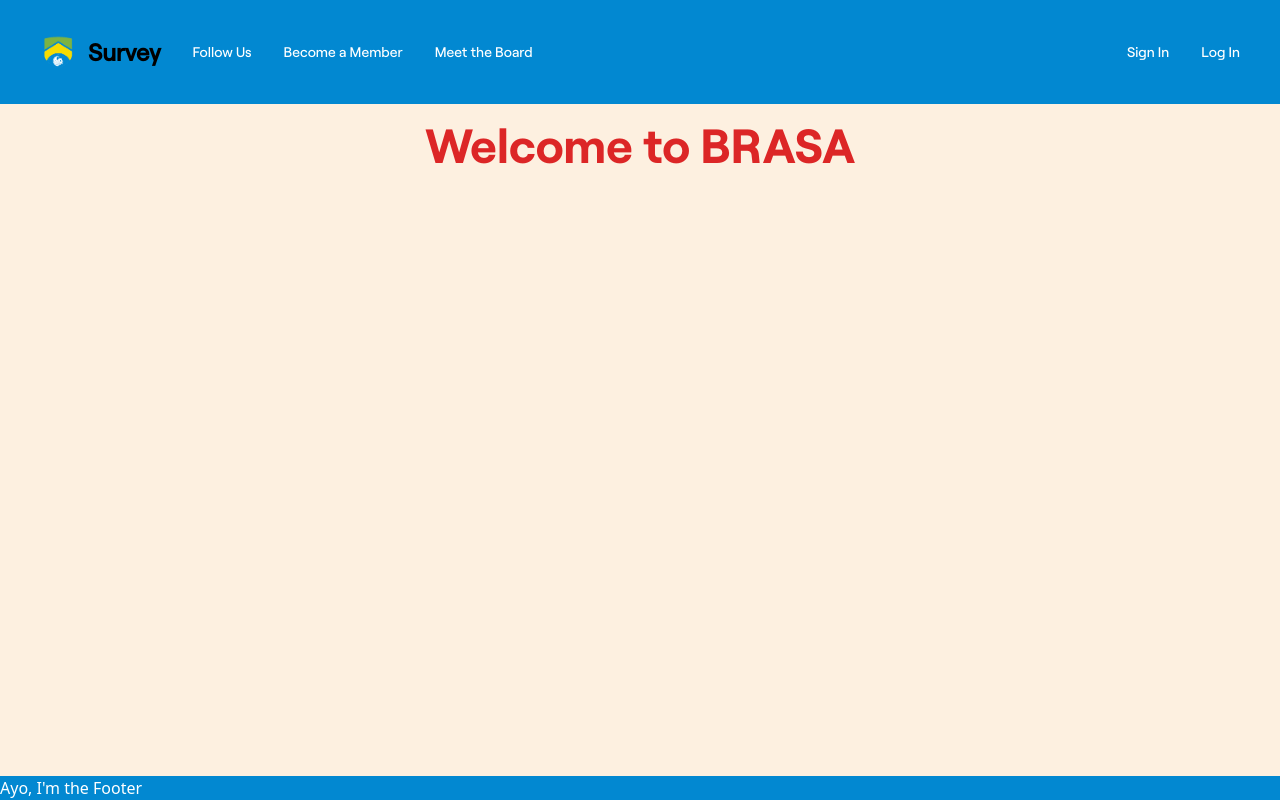
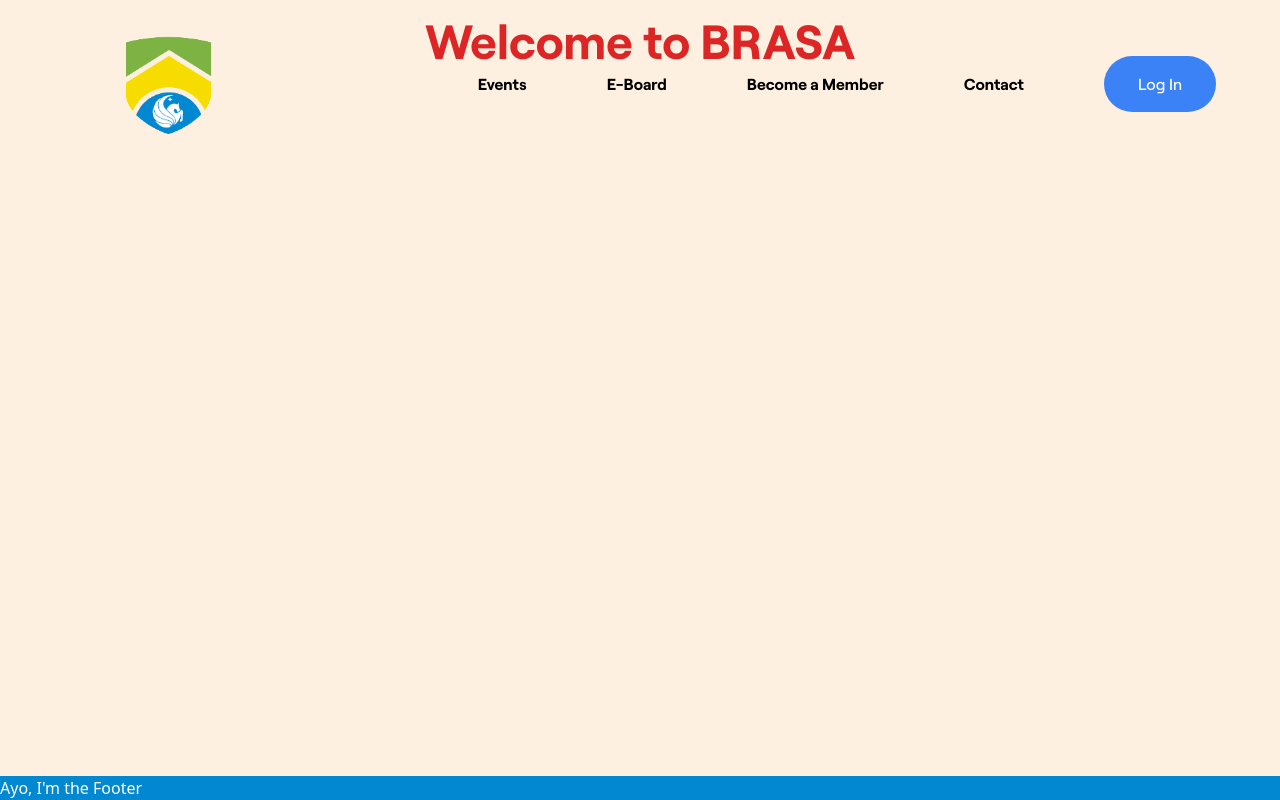
Before and after one commit to UCF-BRASA/BRASA-Web, a Next.js app: page / in a window 1280 px wide. Built offline with nearby package versions, Linux system fonts and the light colour scheme.

Commit message:
BRWEB-15: Finalized Navbar for unlogged users

```diff
--- a/src/components/Navbar/Navbar.tsx
+++ b/src/components/Navbar/Navbar.tsx
@@ -5,39 +5,47 @@ const Navbar: FC = () => {
   const [showLogin, setShowLogin] = useState<boolean>(true);
 
   return (
-    <header className="p-2 bg-myblue">
-      <nav className="bg-myblue border-blue-200 px-2 sm:px-4 py-2.5 dark:bg-grey-900">
-        <div className="container flex flex-row items-center justify-between mx-auto">
-          <div className="order-first bg-inherit w-full md:block md:w-auto">
-            <ul className="flex flex-row items-center p-4 rounded-lg md:space-x-8 md:text-sm md:font-medium">
-              <li>
-                <Link href="/" className="flex items-center">
-                  <img src="/brasa-logo.png" className="h-6 mr-3 sm:h-9" alt="Flowbite Logo" />
-                  <span className="self-center text-2xl font-semibold whitespace-nowrap dark:text-white">
-                    Survey
-                  </span>
-                </Link>
-              </li>
-              <li className="block py-2 pl-3 pr-4 text-white md:p-0 hover:cursor-pointer">
-                <Link href="/follow-us">Follow Us</Link>
-              </li>
-              <li className="block py-2 pl-3 pr-4 text-white md:p-0 hover:cursor-pointer">
-                <Link href="/become-member">Become a Member</Link>
-              </li>
-              <li className="block py-2 pl-3 pr-4 text-white md:p-0 hover:cursor-pointer">
-                <Link href="/meet-the-board">Meet the Board</Link>
-              </li>
-            </ul>
+    <header className="absolute pl-24 w-full">
+      <nav className="px-2 sm:px-4 pt-7 bg-transparent">
+        <div className="container flex flex-row items-center justify-between mx-auto top-25">
+          <div className="order-first w-full md:block md:w-auto">
+            <Link href="/" className="flex items-center">
+              <img src="/brasa-logo.png" className="md:h-28" alt="BRASA Logo" />
+            </Link>
           </div>
 
           <div className="order-last">
-            <ul className="flex flex-row items-center p-4 rounded-lg text-white md:space-x-8 md:text-sm md:font-medium">
-              <li>
-                <Link href="/">Sign In</Link>
+            <ul className="flex flex-row items-center p-4 pr-12 md:space-x-20 md:text-sm md:font-medium">
+              <li className="block py-2 pl-3 pr-4 md:p-0 hover:cursor-pointer font-bold text-base">
+                <Link href="/events">Events</Link>
               </li>
-              <li>
-                <Link href="/">Log In</Link>
+              <li className="block py-2 pl-3 pr-4 md:p-0 hover:cursor-pointer font-bold text-base">
+                <Link href="/meet-the-board">E-Board</Link>
               </li>
+              <li className="block py-2 pl-3 pr-4 md:p-0 hover:cursor-pointer font-bold text-base">
+                <Link href="/become-member">Become a Member</Link>
+              </li>
+              <li className="block py-2 pl-3 pr-4 md:p-0 hover:cursor-pointer font-bold text-base">
+                <Link href="/contact-us">Contact</Link>
+              </li>
+
+              {showLogin ? (
+                <li
+                  className="block mx-auto text-base rounded-full h-14 w-28 bg-blue-500 text-center text-white py-2 pl-3 pr-4 md:p-0 hover:cursor-pointer font-medium"
+                  onClick={() => setShowLogin(false)}
+                >
+                  <div className="flex justify-center items-center h-full">
+                    <Link href="/">Log In</Link>
+                  </div>
+                </li>
+              ) : (
+                // TODO - Add logged in profile design here
+                <li className="block mx-auto text-base rounded-full h-14 w-28 bg-blue-500 text-center text-white py-2 pl-3 pr-4 md:p-0 hover:cursor-pointer font-medium">
+                  <Link href="/" onClick={() => setShowLogin(true)}>
+                    PROFILE STUFF HERE
+                  </Link>
+                </li>
+              )}
             </ul>
           </div>
         </div>
--- a/src/components/index.tsx
+++ b/src/components/index.tsx
@@ -1,4 +1,4 @@
+import Footer from "./Footer";
 import Navbar from "./Navbar";
-import Footer from "./Footer";
 
-export { Navbar, Footer };
+export { Footer, Navbar };
```
